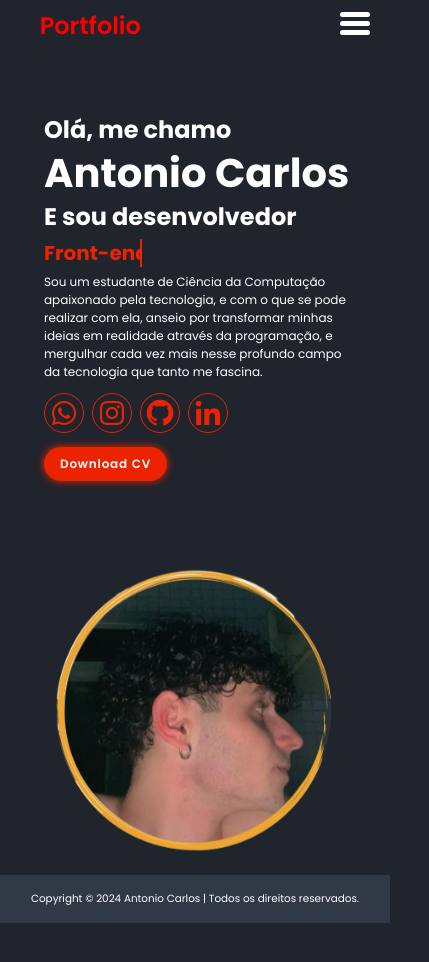
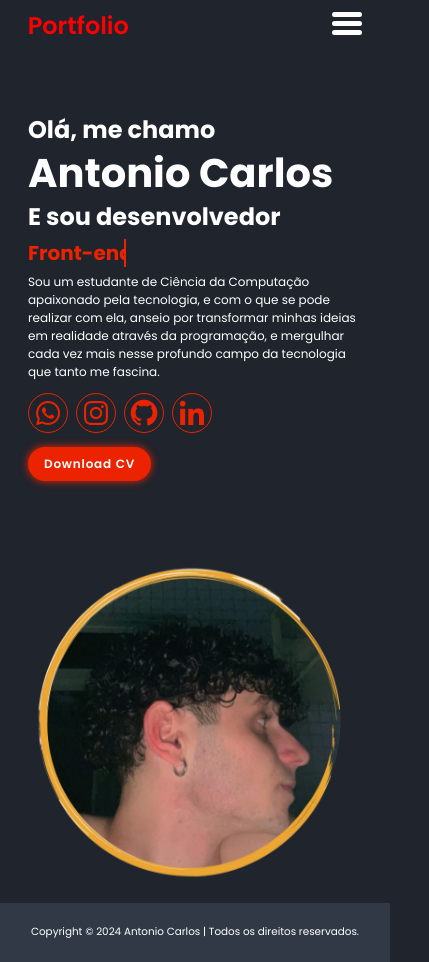
Before and after one commit to accsj/Portfolio, a React (Create React App) app: page / in a window 390 px wide. Shown: the whole page, 429 px wide, since content can reach past the window. Before the commit the page ends 923 px from the top, so only its background shows below. Built offline with nearby package versions, Linux system fonts and the light colour scheme.

Commit message:
Ajustes na responsividade do header, footer e da home

```diff
--- a/src/assets/styles/homeresponsive.css
+++ b/src/assets/styles/homeresponsive.css
@@ -1,7 +1,4 @@
 @media (max-width:1200px) {
-    .main-content {
-        padding-left: 2rem;
-    }
     .left-content h3 {
         font-size: 3rem !important;
     }
@@ -29,15 +26,60 @@
 
     }
     .text-footer > p{
-        font-size: 1.3rem !important;
+        padding: 0.8rem 5%;
     }
 
+}
+
+@media (max-width: 950px) {
+    .footer{
+        padding: 0.5rem 4rem !important;
+    }
+    .footer p {
+        font-size: 0.7rem !important;
+        margin: 0.4rem 0 !important;
+    }
+    .navbar {
+        margin-right: 2rem !important;
+    }
+}
+
+@media (max-width: 890px) {
+    .footer{
+        padding: 0.5rem 4rem !important;
+    }
+    .footer p {
+        font-size: 0.7rem !important;
+        margin: 0.4rem 0 !important;
+    }
+    .navbar {
+        margin-right: auto !important;
+    }
+}
+
+@media (max-width: 812px) {
+    .footer p {
+        font-size: 0.7rem !important;
+        margin: 0.4rem 1rem !important;
+    }
+    .navbar {
+        margin-right: auto !important;
+    }
+}
+
+@media (max-width: 800px) {
+    .footer p {
+        font-size: 0.7rem !important;
+        margin: 0.4rem 1rem !important;
+    }
+    .navbar {
+        margin-right: auto !important;
+    }
 }
 
 @media (max-width: 768px) {
     .main-content {
         flex-direction: column;
-        margin-left: 4rem ;
     }
     .left-content h3 {
         font-size: 2rem;
@@ -54,12 +96,15 @@
     .button-cv {
         font-size: 1rem;
     }
-    .right-content {
-        margin-left: 4rem;
-    }
     .developer {
         width: 70vw !important;
-        padding-right: 4rem !important;
+        margin-right: 0 !important;
+    }
+    .footer {
+        justify-content: center !important;
+    }
+    .footer p {
+        font-size: 0.7rem !important;
     }
 }
 
@@ -69,6 +114,13 @@
     }
     .developer {
         width: 90vw !important;
+    }
+    .footer{
+        padding: 0.5rem 4rem !important;
+    }
+    .footer p {
+        font-size: 0.7rem !important;
+        margin: 0.4rem 0 !important;
     }
 }
 
--- a/src/componentes/Footer/Footer.css
+++ b/src/componentes/Footer/Footer.css
@@ -3,11 +3,13 @@
     justify-content: center;
     align-items: center;
     flex-wrap: wrap;
-    padding: 0.8rem 9%;
+    padding: 0.8rem 5%;
     background-color: var(--second-bg-color);
     color: var(--text-color);
 }
 
 .footer p {
     font-size: 0.8rem;
+    padding: 0.3rem 2rem !important;
+    flex-basis: 100% !important;
 }
--- a/src/componentes/Header/Header.css
+++ b/src/componentes/Header/Header.css
@@ -102,7 +102,6 @@ span {
     }
     .portfolio {
         font-size: 3rem;
-        margin-left: 3.5rem;
     }
     .tabsright a {
         font-size: 1.9rem;
@@ -113,6 +112,12 @@ span {
     }
     .text-footer > p{
         font-size: 1.7rem;
+    }
+}
+
+@media (max-width: 991px) {
+    .navbar {
+        display: none !important;
     }
 }
 
@@ -135,11 +140,8 @@ span {
         margin: 3rem 0;
     }
     .navbar {
-        display: block;
-        margin-right: 1rem;
-    }
-    .showMenu {
-        display: block;
+        display: block !important;
+        margin-right: 1rem !important;
     }
 }
 
@@ -150,6 +152,10 @@ span {
     .footer {
         padding: 2rem 3%;
     }
+    .navbar {
+        display: block;
+        margin-right: 2rem !important;
+    }
 }
 
 @media (max-width:450px) {
@@ -157,13 +163,3 @@ span {
         font-size: 50%
     }
 }
-
-@media (max-width:365px) {
-    .footer {
-        flex-direction: column-reverse;
-    }
-    .footer p {
-        text-align: center;
-        margin-top: 2rem;
-    }
-}
```
